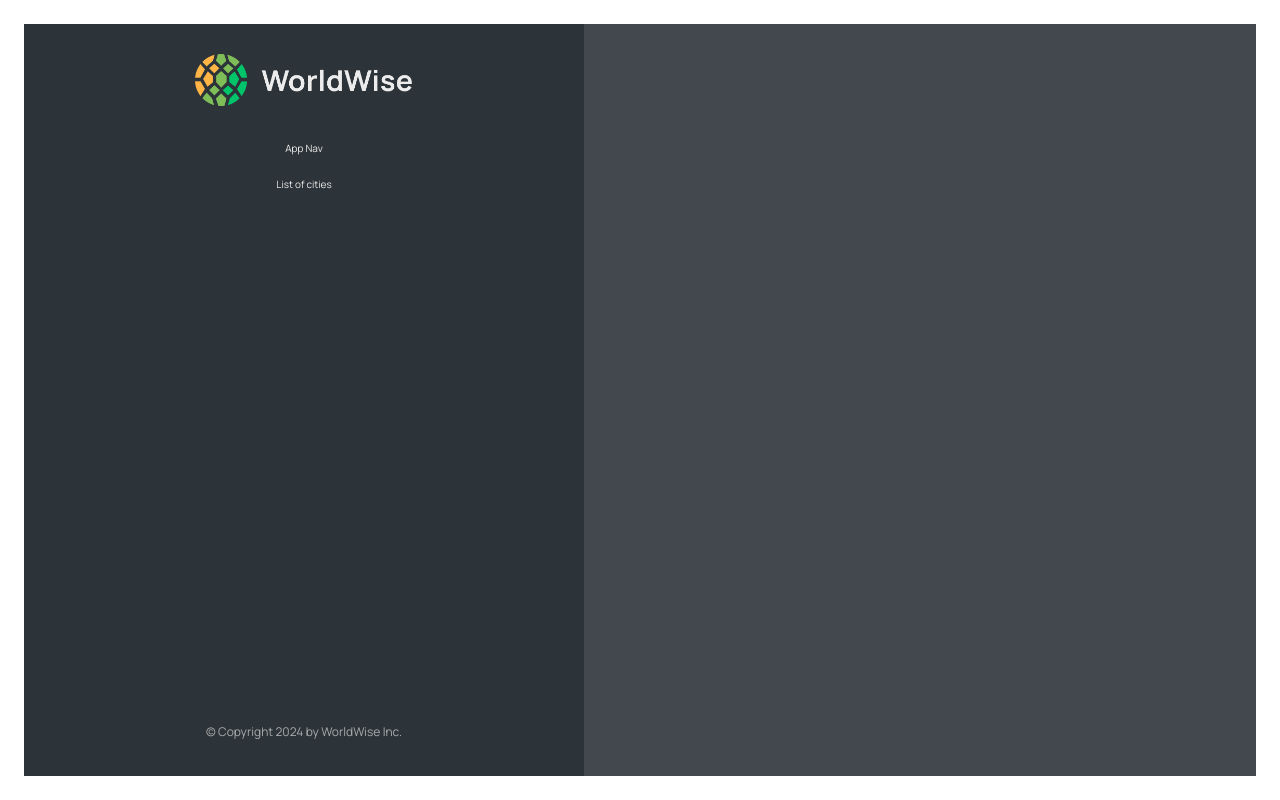
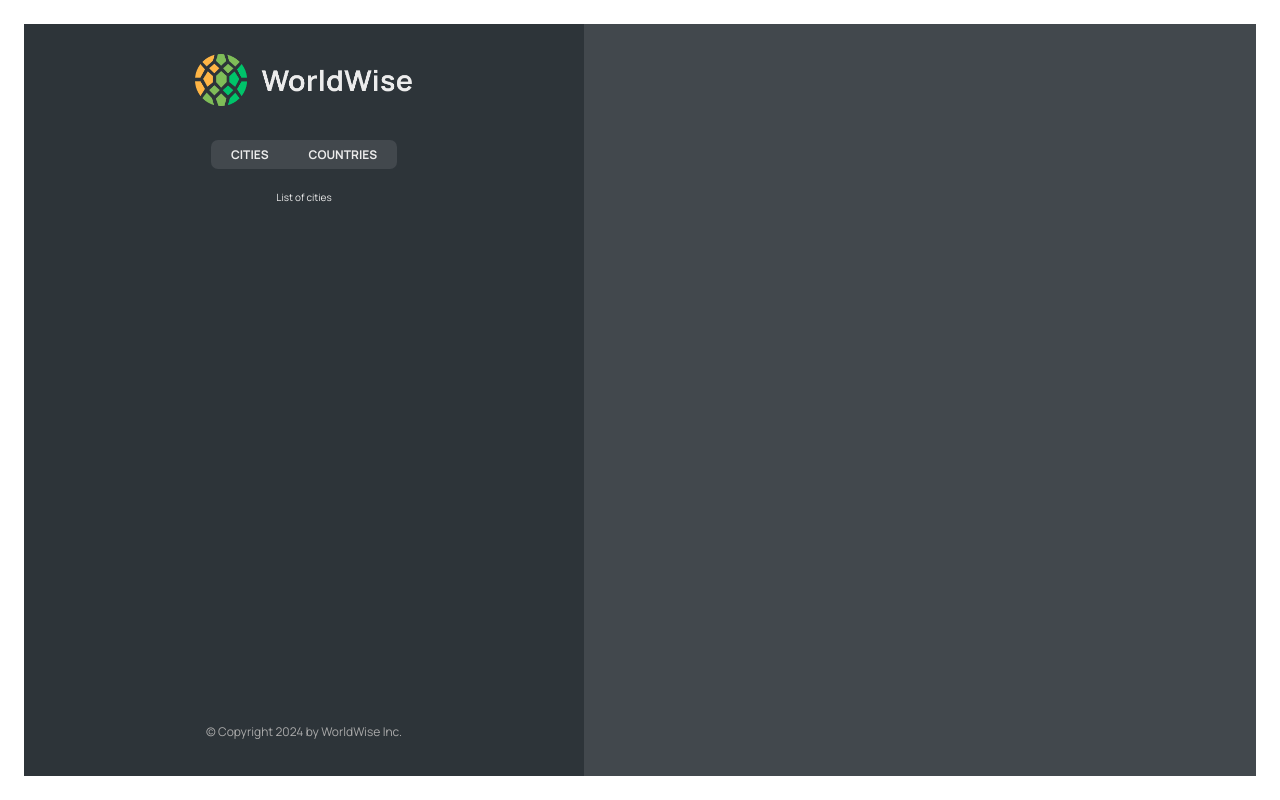
Before and after one commit to LucasMadranges/WorldWise, a React (Vite) app: page /app in a window 1280 px wide. Built offline with nearby package versions, Linux system fonts and the light colour scheme.

Commit message:
Implementing routes for the app page

```diff
--- a/src/App.jsx
+++ b/src/App.jsx
@@ -12,7 +12,7 @@
             <div>
                 <BrowserRouter>
                     <Routes>
-                        <Route path="/"
+                        <Route index
                                element={<Homepage/>}/>
                         <Route path="product"
                                element={<Product/>}/>
@@ -21,7 +21,22 @@
                         <Route path="login"
                                element={<Login/>}/>
                         <Route path="app"
-                               element={<AppLayout/>}/>
+                               element={<AppLayout/>}>
+                            <Route index
+                                   element={<p>List of cities</p>}/>
+                            <Route path='cities'
+                                   element={
+                                       <p>List of cities</p>
+                                   }/>
+                            <Route path='countries'
+                                   element={
+                                       <p>List of countries</p>
+                                   }/>
+                            <Route path='form'
+                                   element={
+                                       <p>Form</p>
+                                   }/>
+                        </Route>
                         <Route path="*"
                                element={<PageNotFound/>}/>
                     </Routes>
--- a/src/components/AppNav.jsx
+++ b/src/components/AppNav.jsx
@@ -1,7 +1,17 @@
 import styles from './AppNav.module.css'
+import {NavLink} from "react-router-dom";
 
 export default function AppNav() {
     return (
-        <nav className={styles.nav}>App Nav</nav>
+        <nav className={styles.nav}>
+            <ul>
+                <li>
+                    <NavLink to='cities'>Cities</NavLink>
+                </li>
+                <li>
+                    <NavLink to='countries'>Countries</NavLink>
+                </li>
+            </ul>
+        </nav>
     )
 }
--- a/src/components/Sidebar.jsx
+++ b/src/components/Sidebar.jsx
@@ -2,6 +2,7 @@
 import AppNav from "./AppNav.jsx";
 import Logo from "./Logo.jsx";
 import Footer from "./Footer.jsx";
+import {Outlet} from "react-router-dom";
 
 export default function Sidebar() {
     return (
@@ -9,7 +10,8 @@
             <Logo/>
             <AppNav/>
 
-            <p>List of cities</p>
+            <Outlet/>
+
             <Footer/>
         </div>
     )
```
